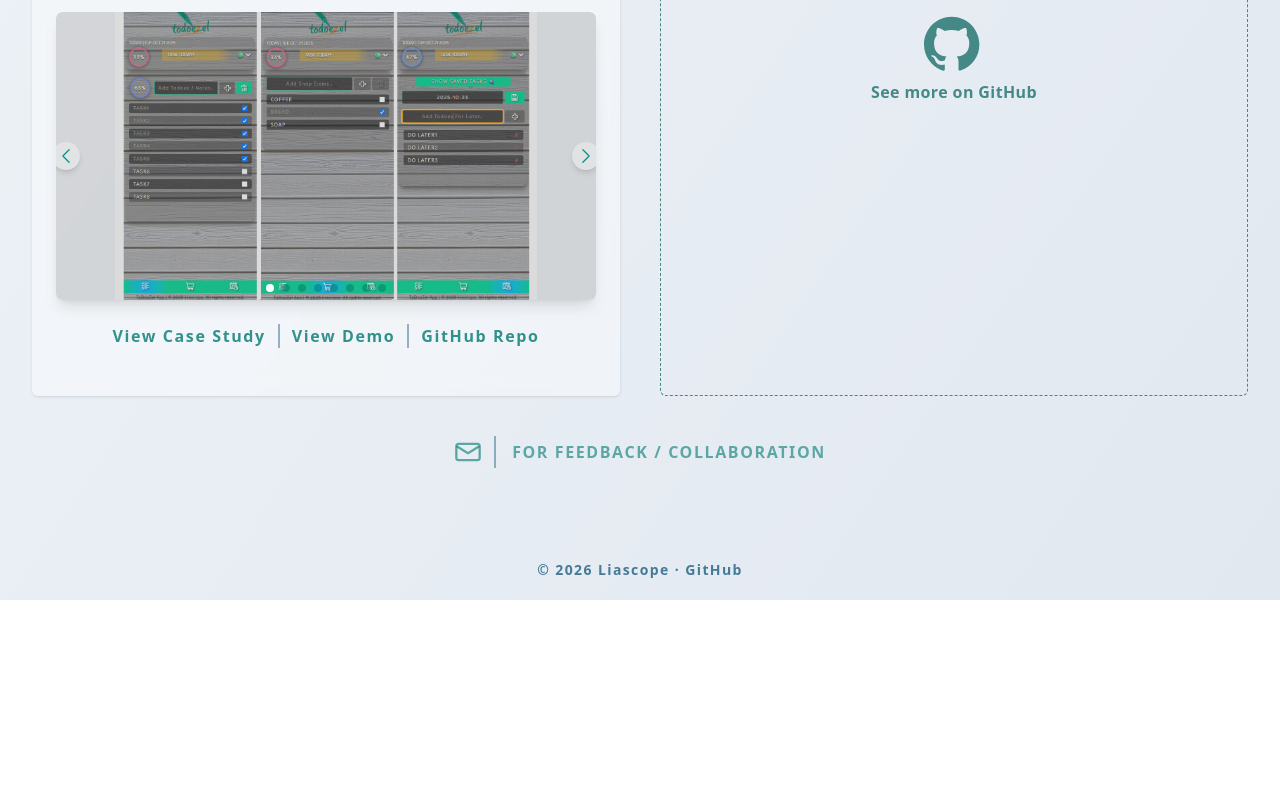
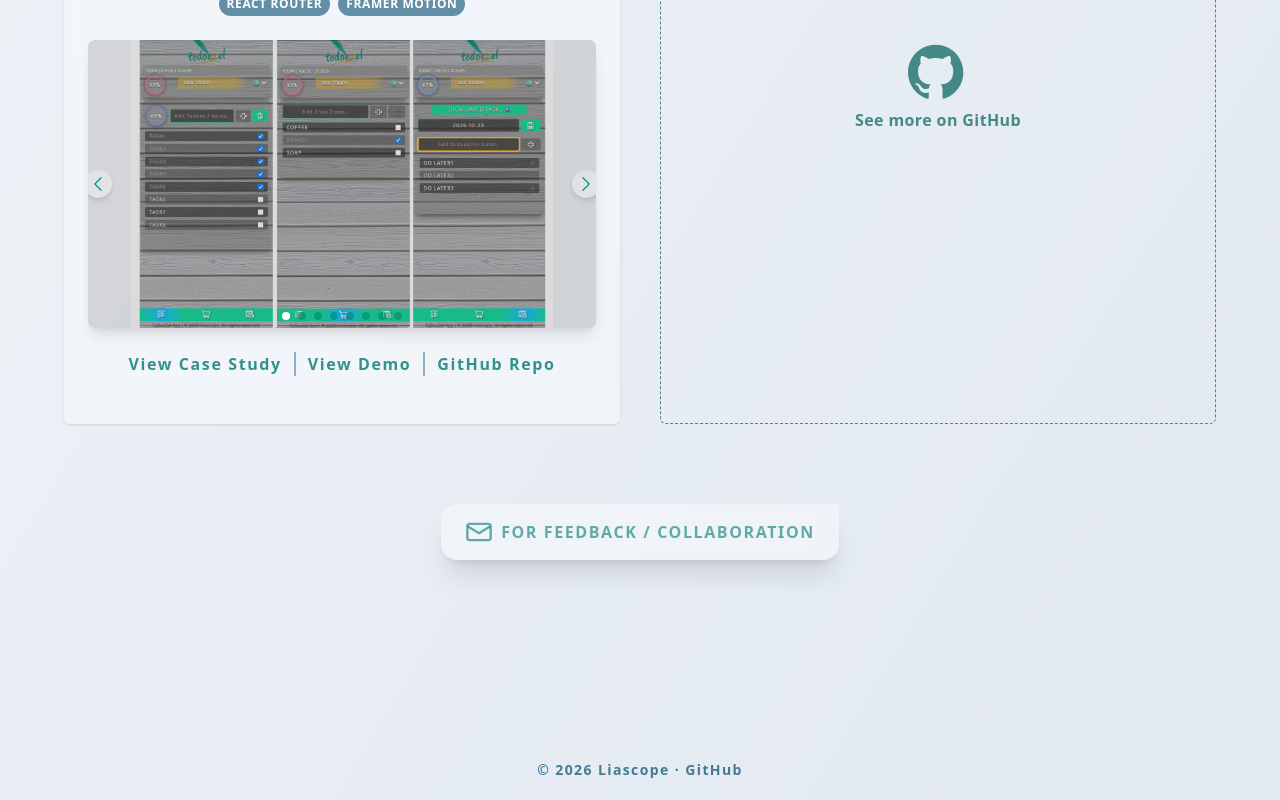
Before and after one commit to liascope/portfolio, a Next.js app: page /projects in a window 1280 px wide. Shown: the part 1278-2078 px from the top of the page. Before the commit the page ends 1878 px from the top, so only its background shows below. Built offline with nearby package versions, Linux system fonts and the light colour scheme.

Commit message:
fix:footer position and adjust buttons

```diff
--- a/app/_components/IconButton.js
+++ b/app/_components/IconButton.js
@@ -1,25 +1,15 @@
 import Link from 'next/link'
-import Seperation from './Seperation'
 export default function IconButton({ link, children, left = false, icon: Icon, target = '_self' }) {
   return (
-    <Link href={link} target={target}>
-      {left === false ? (
-        <div className="sm:text-base text-sm flex items-center font-bold uppercase tracking-widest justify-center sm:gap-2 text-teal-700/60 hover:text-teal-600/70 transition-all hover:tracking-wider cursor-pointer my-10">
-          {children}
-          <div className="flex items-center sm:gap-1 h-6 sm:h-8">
-            <Seperation />
-            <Icon />
-          </div>
+    <Link href={link} target={target} className="w-full flex items-center justify-center">
+      <div
+        className={`text-center sm:text-base text-xs flex items-center font-bold uppercase tracking-widest bg-white/40 backdrop-blur justify-center hover:bg-white/20 gap-2 text-teal-700/60 shadow-xl hover:text-teal-600/70 transition-all hover:tracking-wider w-fit cursor-pointer sm:my-20 my-10 border-teal-600/10 rounded-br-2xl rounded-l-2xl px-6 py-3 ${left === false ? 'flex-row' : 'flex-row-reverse'}`}
+      >
+        {children}
+        <div className="flex items-center h-4 sm:h-8">
+          <Icon />
         </div>
-      ) : (
-        <div className="sm:text-base text-sm flex items-center my-10 font-bold uppercase tracking-widest justify-center sm:gap-2 text-teal-700/60 hover:text-teal-600/70 transition-all hover:tracking-wider  cursor-pointer">
-          <div className="flex items-center sm:gap-1 h-6 sm:h-8">
-            <Icon />
-            <Seperation />
-          </div>
-          {children}
-        </div>
-      )}
+      </div>
     </Link>
   )
 }
--- a/app/_components/Pages/About.js
+++ b/app/_components/Pages/About.js
@@ -4,7 +4,7 @@ import ArrowRight from '../Icons/ArrowRight'
 
 export default function About() {
   return (
-    <section className="sm:p-8 flex flex-col max-w-7xl mx-auto sm:mt-10 p-4">
+    <>
       <h1 className="sm:text-3xl text-2xl uppercase font-bold mb-6 sm:tracking-wider text-sky-900/80">About</h1>
 
       <article className="sm:text-lg text-sm flex flex-col gap-6 mb-20 ">
@@ -33,6 +33,6 @@ export default function About() {
       <IconButton link="/techstack" icon={ArrowRight}>
         Technologies and tools I’ve worked with
       </IconButton>
-    </section>
+    </>
   )
 }
--- a/app/_components/Pages/Contact.js
+++ b/app/_components/Pages/Contact.js
@@ -5,9 +5,9 @@ import { email, gitHubLink } from '@/app/_lib/config'
 
 export default function Contact() {
   return (
-    <section className="sm:p-8 flex flex-col max-w-7xl mx-auto sm:mt-10 p-4 text-center h-screen">
-      <h1 className="sm:text-3xl text-2xl font-bold uppercase text-sky-900/80 tracking-widest mb-6">Contact</h1>
-      <div className="backdrop-blur-lg bg-white/30 rounded-2xl pt-10 px-8 shadow-xl sm:text-lg text-base">
+    <>
+      <h1 className="sm:text-3xl text-2xl font-bold uppercase text-sky-900/80 tracking-widest mb-6 text-center">Contact</h1>
+      <div className="backdrop-blur-lg bg-white/30 rounded-2xl pt-10 px-8 shadow-xl sm:text-lg text-base text-center">
         <p>Interested in working together, have questions, or want to share feedback?</p>
         <p>Feel free to send me an email or connect with me on GitHub.</p>
         <div className="flex justify-center my-6 space-x-6">
@@ -24,6 +24,6 @@ export default function Contact() {
           </Button>
         </div>
       </div>
-    </section>
+    </>
   )
 }
--- a/app/_components/Pages/Projects.js
+++ b/app/_components/Pages/Projects.js
@@ -9,7 +9,7 @@ import Mail from '../Icons/Mail'
 
 export default function Projects() {
   return (
-    <section className="sm:p-8 flex flex-col max-w-7xl mx-auto sm:mt-10 p-4">
+    <>
       <h1 className="sm:text-3xl text-2xl font-bold mb-8 uppercase text-sky-900/80 tracking-widest text-center">Projects</h1>
       <div className="grid gap-10 grid-cols-1 md:grid-cols-2">
         {projects.map((project, index) => (
@@ -72,6 +72,6 @@ export default function Projects() {
         {' '}
         For feedback / collaboration{' '}
       </IconButton>
-    </section>
+    </>
   )
 }
--- a/app/_components/Pages/Techstack.js
+++ b/app/_components/Pages/Techstack.js
@@ -4,7 +4,7 @@ import IconButton from '../IconButton'
 
 export default function Techstack() {
   return (
-    <section className="max-w-7xl mx-auto sm:mt-10 p-4 sm:p-8">
+    <>
       <h1 className="text-2xl sm:text-3xl font-bold mb-6 uppercase text-sky-900/80 tracking-widest">Tech Stack</h1>
       <p className="text-base sm:text-lg mb-8 text-teal-900">These are the technologies and tools I`ve worked with.</p>
       {Object.entries(stack).map(([category, items]) => (
@@ -29,6 +29,6 @@ export default function Techstack() {
       <IconButton link="/projects" icon={ArrowLeft} left={true}>
         Explore Projects
       </IconButton>
-    </section>
+    </>
   )
 }
--- a/app/layout.js
+++ b/app/layout.js
@@ -23,10 +23,10 @@ export default function RootLayout({ children }) {
   return (
     <html lang="en">
       <body className={`${inter.variable} font-sans`}>
-        <main className="min-h-screen bg-gradient-to-br from-slate-100 to-slate-200 text-teal-900 sm:tracking-wide">
+        <main className="min-h-screen bg-gradient-to-br from-slate-100 to-slate-200 text-teal-900 sm:tracking-wide relative">
           <StickyHeader />
-          {children}
-          <footer className="w-full text-center text-sm py-5 tracking-widest font-semibold text-sky-900/70">
+          <section className="sm:px-16 flex flex-col max-w-7xl mx-auto sm:pt-20 pb-40 p-8">{children}</section>
+          <footer className="w-full absolute bottom-0 text-center sm:text-sm text-xs py-5 tracking-widest font-semibold text-sky-900/70">
             <p>
               © {new Date().getFullYear()} Liascope ·{' '}
               <Link href={gitHubLink} target="_blank" rel="noopener noreferrer" className=" hover:text-teal-600">
--- a/app/page.js
+++ b/app/page.js
@@ -3,7 +3,6 @@ import Button from './_components/Button'
 
 export default function Home() {
   return (
-    <main className="min-h-screen bg-gradient-to-br from-slate-100 to-slate-200 text-teal-900 p-4">
     <section className="max-w-4xl mx-auto mt-20 backdrop-blur-lg bg-white/30 rounded-2xl p-10 shadow-xl text-center">
       <h2 className="text-2xl font-bold tracking-widest mb-6 text-sky-900/80">Hi, I'm Zeliha</h2>
       <p className="text-lg mb-6">
@@ -26,6 +25,5 @@ export default function Home() {
         </Button>
       </div>
     </section>
-    </main>
   )
 }
```
Lines whose indentation alone changed are shown as unchanged.
